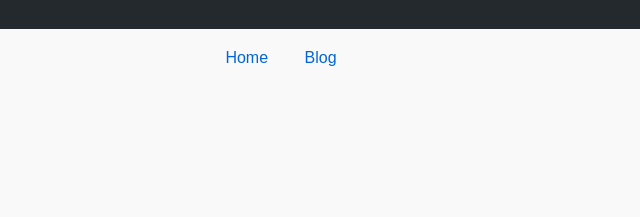
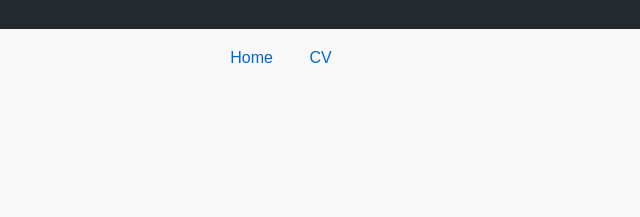
Before and after one commit to philipptittes/philipptittes.github.io, a plain HTML site: page index.html in a window 1280 px wide. Shown: the part 197-414 px from the top of the page, 359-999 px from the left. Drawn offline with Linux system fonts and the light colour scheme.

Commit message:
Update index.html

```diff
--- a/index.html
+++ b/index.html
@@ -62,7 +62,7 @@
 
     <nav>
         <a href="index.html">Home</a>
-        <a href="blog.html">Blog</a>
+        <a href="cv.html">CV</a>
     </nav>
 
     <div class="container">
```
